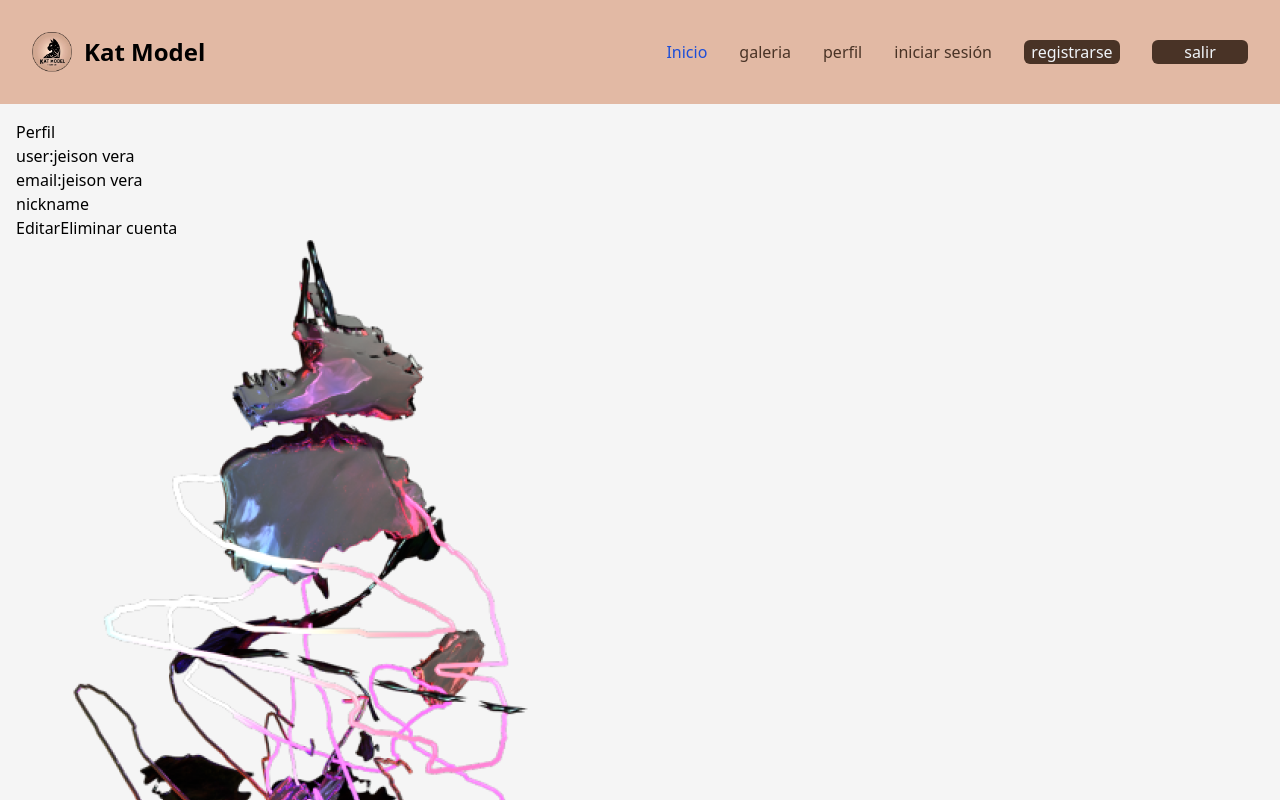
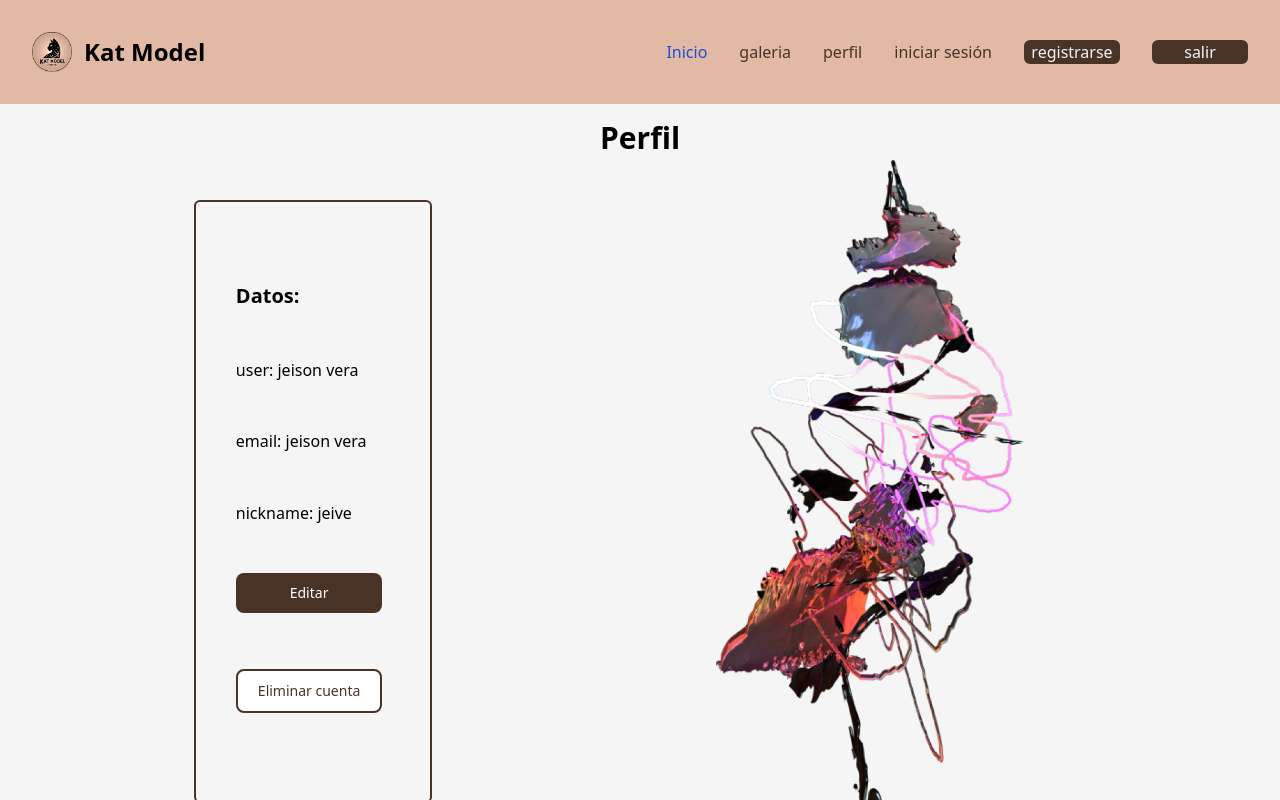
Before and after one commit to jeisonwverar/client-kat-model, a React (Vite) app: page /profile in a window 1280 px wide. Shown: the top 800 px of the page. Built offline with nearby package versions, Linux system fonts and the light colour scheme.

Commit message:
cambios en navabar y profile page

```diff
--- a/src/App.jsx
+++ b/src/App.jsx
@@ -25,7 +25,7 @@ function App() {
       <Route path='*' element={<PageError404/>}/>
       <Route path='/login' element={<LoginPage/>}/>
       <Route path='/register' element={<RegisterPage/>}/>
-      <Route path='/inicio' element={<HomeAppPage/>}/>
+      <Route path='/home' element={<HomeAppPage/>}/>
       <Route path='/profile' element={<ProfilePage/>}/>
       <Route path='/galery' element={<GaleryPage/>}/>
 
--- /dev/null
+++ b/src/components/FormLogin.jsx
@@ -0,0 +1,7 @@
+const FormLogin = () => {
+  return (
+    <div>FormLogin</div>
+  )
+}
+
+export default FormLogin
--- a/src/components/Navbar.jsx
+++ b/src/components/Navbar.jsx
@@ -10,10 +10,10 @@ const Navbar = () => {
   return (
     <nav className=" bg-brand border-gray-200 dark:bg-gray-900">
       <div className="max-w-screen-xl flex flex-wrap items-center justify-between mx-auto p-4">
-        <a href="/" className="flex items-center space-x-3 rtl:space-x-reverse">
+        <Link to="/" className="flex items-center space-x-3 rtl:space-x-reverse">
           <img src="/img/logo-redondo.png" className="h-10" alt="Logo katModel" />
           <span className="self-center text-2xl font-semibold whitespace-nowrap dark:text-white">Kat Model</span>
-        </a>
+        </Link>
         <button
           onClick={toggleMenu}
           className="inline-flex items-center p-2 w-10 h-10 justify-center text-sm text-gray-500 rounded-lg md:hidden hover:bg-gray-100 focus:outline-none focus:ring-2 focus:ring-gray-200 dark:text-gray-400 dark:hover:bg-gray-700 dark:focus:ring-gray-600"
@@ -43,53 +43,53 @@ const Navbar = () => {
         >
           <ul className="font-medium flex flex-col p-4 md:p-0 mt-4 border border-gray-100 rounded-lg bg-inherit md:flex-row md:space-x-8 rtl:space-x-reverse md:mt-0 md:border-0 md: dark:bg-gray-800 md:dark:bg-gray-900 dark:border-gray-700">
             <li>
-              <a
-                href="#"
+              <Link
+                to="/home"
                 className="block py-2 px-3 text-brand-secondary bg-blue-700 rounded md:bg-transparent md:text-blue-700 md:p-0 dark:text-white md:dark:text-blue-500"
                 aria-current="page"
               >
                 Inicio
-              </a>
+              </Link>
             </li>
             <li>
-              <a
-                href="#"
+              <Link
+                to="/galery"
                 className="block py-2 px-3 text-brand-secondary rounded hover:bg-gray-100 md:hover:bg-transparent md:border-0 md:hover:text-blue-700 md:p-0 dark:text-white md:dark:hover:text-blue-500 dark:hover:bg-gray-700 dark:hover:text-white md:dark:hover:bg-transparent"
               >
                 galeria
-              </a>
+              </Link>
             </li>
             <li>
-              <a
-                href="#"
+              <Link
+                to="/profile"
                 className="block py-2 px-3 text-brand-secondary rounded hover:bg-gray-100 md:hover:bg-transparent md:border-0 md:hover:text-blue-700 md:p-0 dark:text-white md:dark:hover:text-blue-500 dark:hover:bg-gray-700 dark:hover:text-white md:dark:hover:bg-transparent"
               >
                 perfil
-              </a>
+              </Link>
             </li>
             <li>
-              <a
-                href="#"
+              <Link
+                to="/login"
                 className="block py-2 px-3  text-brand-secondary  rounded hover:bg-gray-100 md:hover:bg-transparent md:border-0 md:hover:text-blue-700 md:p-0 dark:text-white md:dark:hover:text-blue-500 dark:hover:bg-gray-700 dark:hover:text-white md:dark:hover:bg-transparent"
               >
                 iniciar sesión
-              </a>
+              </Link>
             </li>
             <li>
-              <a
-                href="#"
+              <Link
+                to="/register"
                 className="block text-center rounded-md  w-24  h-6 bg-brand-secondary text-slate-100 hover:bg-gray-100 md:hover:bg-transparent md:border-0 md:hover:text-blue-700 md:p-0 dark:text-white md:dark:hover:text-blue-500 dark:hover:bg-gray-700 dark:hover:text-white md:dark:hover:bg-transparent"
               >
                 registrarse
-              </a>
+              </Link>
             </li>
             <li>
-              <a
-                href="#"
+              <Link
+                to="/"
                 className="block text-center rounded-md   w-24 h-6 bg-brand-secondary text-slate-100  hover:bg-gray-100 md:hover:bg-transparent md:border-0 md:hover:text-blue-700 md:p-0 dark:text-white md:dark:hover:text-blue-500 dark:hover:bg-gray-700 dark:hover:text-white md:dark:hover:bg-transparent"
               >
                 salir
-              </a>
+              </Link>
             </li>
           </ul>
         </div>
--- a/src/page/HomePage.jsx
+++ b/src/page/HomePage.jsx
@@ -1,10 +1,11 @@
+import { Link } from "react-router-dom";
 const HomePage = () => {
   return (
     <div className=" grid grid-cols-2 gap-2 sm:grid-row-2">
       <div className="flex flex-col gap-2">
        <h1 className="mb-2 text-center text-lg font-bold ">¿Que es Kat model?</h1>
       <p className="text-center">Kat model es una aplicación web la cual te ayudará con la edición de fotos de ropa para tu empremdimiento, queremos proveerte de la mejor  herramienta con inteligencia artificial de facil uso </p>
-      <a href=""className=" text-center text-white bg-blue-700 hover:bg-blue-800 focus:ring-4 focus:ring-blue-300 font-medium rounded-lg text-sm px-5 py-2.5 me-2 mb-2 dark:bg-blue-600 dark:hover:bg-blue-700 focus:outline-none dark:focus:ring-blue-800" >registrate ahora</a>
+      <Link to="/register"className=" text-center text-white bg-brand-secondary hover:bg-white hover:text-brand-secondary hover:border-2 border-brand-secondary  focus:ring-4 focus:ring-blue-300 font-medium rounded-lg text-sm px-5 py-2.5 me-2 mb-2 dark:bg-blue-600 dark:hover:bg-blue-700 focus:outline-none dark:focus:ring-blue-800" >registrate ahora</Link>
       </div>
     <div className="grid grid-cols-2 gap-2">
     <div>
--- a/src/page/PageError404.jsx
+++ b/src/page/PageError404.jsx
@@ -2,7 +2,10 @@
 
 const PageError404 = () => {
   return (
-    <div>PageError404</div>
+    <div><h1 className="text-3xl font-extrabold mb-3 text-center">Not Found 404</h1>
+      <img src="/img/error.jpg" alt="" />
+
+    </div>
   )
 }
 
--- a/src/page/ProfilePage.jsx
+++ b/src/page/ProfilePage.jsx
@@ -1,16 +1,17 @@
 const ProfilePage = () => {
   return (
-    <div>
-      <h1>Perfil</h1>
-      <div className="">
-        <p>user:jeison vera</p>
-        <p>email:jeison vera</p>
-        <p>nickname</p>
-        <button>Editar</button>
-        <button>Eliminar cuenta</button>
+    <div className="flex flex-wrap justify-evenly gap-1">
+      <h1 className="text-center grow w-screen text-3xl  font-bold">Perfil</h1>
+      <div className=" m-10 p-10 flex flex-col gap-2 justify-evenly border-2 border-brand-secondary rounded-md ">
+        <h2 className="text-xl font-bold">Datos:</h2>
+        <p>user: jeison vera</p>
+        <p>email: jeison vera</p>
+        <p>nickname: jeive </p>
+        <button className=" text-white bg-brand-secondary hover:bg-gray-900 focus:outline-none focus:ring-4 focus:ring-gray-300 font-medium rounded-lg text-sm px-5 py-2.5 me-2 mb-2 dark:bg-gray-800 dark:hover:bg-gray-700 dark:focus:ring-gray-700 dark:border-gray-700">Editar</button>
+        <button className="py-2.5 px-5 me-2 mb-2 text-sm font-medium border-2 border-brand-secondary text-brand-secondary focus:outline-none bg-white rounded-lg hover:bg-gray-100 hover:text-red-700 focus:z-10 focus:ring-4 focus:ring-gray-100 dark:focus:ring-gray-700 dark:bg-gray-800 dark:text-gray-400 dark:border-gray-600 dark:hover:text-white dark:hover:bg-gray-700">Eliminar cuenta</button>
       </div>
       <div>
-         <img  className=''src="./img/profile-image.png" alt="profile" />
+         <img  className='w-full aspect-[3/4] object-contain 'src="./img/profile-image.png" alt="profile" />
       </div>
 
     </div>
```
